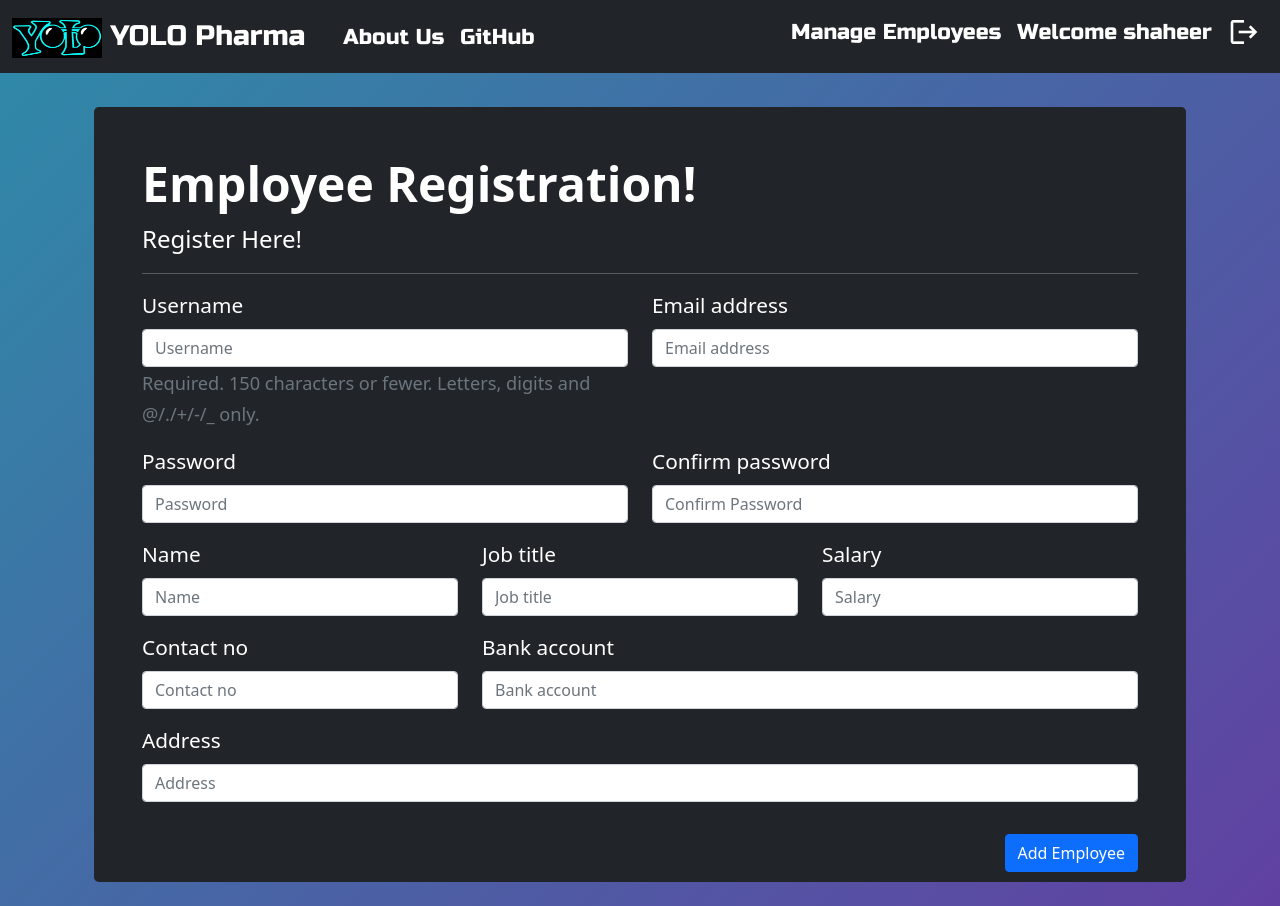
After one commit to ShaheerRehman/YOLO_Pharmacy, a Django app: page /register/ in a window 1280 px wide. The commit adds this page. Run offline with Django 4.2, Linux system fonts and the light colour scheme; a user stored in the database is signed in; some libraries are stand-ins or nearby versions.

Commit message:
3 use cases implemented

```diff
--- a/yolo_pharmacy/yolo_site/forms.py
+++ b/yolo_pharmacy/yolo_site/forms.py
@@ -1,4 +1,5 @@
 from django import forms
+from django.contrib.auth.models import User
 from . import models
 
 class CompanyForm(forms.ModelForm):
@@ -16,17 +17,33 @@ class MedicineForm(forms.ModelForm):
         model = models.Medicine
         exclude = ['updated_on']
 
-
 class CustomerForm(forms.ModelForm):
     class Meta:
         model = models.Customer
         exclude = ['added_on']
 
+class UserForm(forms.ModelForm):
+    password = forms.CharField(widget=forms.PasswordInput())
+    confirm_password = forms.CharField(widget=forms.PasswordInput())
+
+    def clean(self):
+        cleaned_data = super(UserForm, self).clean()
+        password = cleaned_data.get("password")
+        confirm_password = cleaned_data.get("confirm_password")
+
+        if password != confirm_password:
+            self.add_error('confirm_password', "Password does not match")
+
+        return cleaned_data
+
+    class Meta:
+        model = User
+        fields = ['username', 'email', 'password']
 
 class EmployeeForm(forms.ModelForm):
     class Meta:
         model = models.Employee
-        exclude = ['added_on']
+        fields = ['name', 'job_title', 'contact_no', 'bank_account', 'salary', 'address']
 
 class BillDetailsForm(forms.ModelForm):
     class Meta:
--- a/yolo_pharmacy/yolo_site/static/base.css
+++ b/yolo_pharmacy/yolo_site/static/base.css
@@ -42,6 +42,15 @@ h1.mainh1{
     padding-right: 0.5em;
 }
 
+.rel{
+    position: relative;
+}
+
+.btn-right{
+    position: absolute;
+    right: 0px;
+}
+
 .loader{
   filter:hue-rotate(0deg);
   color:linear-gradient(45deg,#6b32a1,#2a90a8);
--- a/yolo_pharmacy/yolo_site/templates/registration/logout.html
+++ b/yolo_pharmacy/yolo_site/templates/registration/logout.html
@@ -1,5 +1,5 @@
-{% extends 'yolo_pharmacy/base.html' %}
+{% extends 'yolo_site/base.html' %}
 {% block content %}
-    <h1 class="display-5 fw-bold">You are logged out</h1>
-    <p class="col-md-8 fs-4">Go back to <a href="{% url 'post_list' %}">homepage</a>. </p>
+    <h1 class="display-5 fw-bold">You are logged out!</h1>
+    <p class="col-md-8 fs-4">Go back to <a href="{% url 'index' %}">homepage</a>. </p>
 {% endblock %}
--- a/yolo_pharmacy/yolo_site/templates/yolo_pharmacy/index.html
+++ /dev/null
@@ -1,4 +0,0 @@
-{% extends 'yolo_pharmacy/base.html' %}
-{% block content %}
-    <h3>Welcome to my site</h3>
-{% endblock %}
--- a/yolo_pharmacy/yolo_site/templates/yolo_pharmacy/about.html
+++ b/yolo_pharmacy/yolo_site/templates/yolo_site/about.html
@@ -1,4 +1,4 @@
-{% extends 'yolo_pharmacy/base.html' %}
+{% extends 'yolo_site/base.html' %}
 {% block content %}
     <h1 class="mainh1">About Us</h1>
     <hr>
--- a/yolo_pharmacy/yolo_site/templates/yolo_pharmacy/base.html
+++ b/yolo_pharmacy/yolo_site/templates/yolo_site/base.html
@@ -34,12 +34,14 @@
                 <li class="nav-item">
                     <a class="nav-link active" target="_blank" aria-current="page" title="My GitHub Page" href="https://github.com/ShaheerRehman">GitHub</a>
                 </li>
-                <li class="nav-item">
-                    <a class="nav-link active" target="_blank" aria-current="page" title="My LinkedIn Page" href="https://www.linkedin.com/in/shaheer-u-rehman-97a1a9228/">LinkedIn</a>
-                </li>
             </ul>
             <ul class="navbar-nav ms-auto mb-2 mb-lg-0 navbar-right">
                 {% if user.is_authenticated %}
+                    {% if user.is_superuser %}
+                        <li class="nav-item">
+                        <a class="nav-link active" aria-current="page" title="Manage Employees" href="{% url 'emp_list' %}">Manage Employees</a>
+                        </li>
+                    {% endif %}
                     <li class="nav-item">
                         <a class="nav-link active" aria-current="page">Welcome {{ user.username }}</a>
                     </li>
--- /dev/null
+++ b/yolo_pharmacy/yolo_site/templates/yolo_site/employee_form.html
@@ -0,0 +1,96 @@
+{#only admin can access this#}
+{% extends "yolo_site/base.html" %}
+{% load bootstrap5 %}
+{% load static %}
+{% block content %}
+    {% if not form.instance.pk %}
+        <h1 class="display-5 fw-bold">Employee Registration!</h1>
+        {% if registered %}
+            <p class="col-md-8 fs-4">Employee is added successfully!</p>
+        {% else %}
+            <p class="col-md-8 fs-4">Register Here!</p>
+            <hr>
+            <form method='post'>
+                {% csrf_token %}
+                <div class="row">
+                    <div class="col-6">
+                        {% bootstrap_field user_form.username %}
+                    </div>
+                    <div class="col-6">
+                        {% bootstrap_field user_form.email %}
+                    </div>
+                </div>
+                <div class="row">
+                    <div class="col-6">
+                        {% bootstrap_field user_form.password %}
+                    </div>
+                    <div class="col-6">
+                        {% bootstrap_field user_form.confirm_password placeholder='Confirm Password' %}
+                    </div>
+                </div>
+                <div class="row">
+                    <div class="col-4">
+                        {% bootstrap_field employee_form.name %}
+                    </div>
+                    <div class="col-4">
+                        {% bootstrap_field employee_form.job_title %}
+                    </div>
+                    <div class="col-4">
+                        {% bootstrap_field employee_form.salary %}
+                    </div>
+                </div>
+                <div class="row">
+                    <div class="col-4">
+                        {% bootstrap_field employee_form.contact_no %}
+                    </div>
+                    <div class="col-8">
+                        {% bootstrap_field employee_form.bank_account %}
+                    </div>
+                </div>
+                <div class="row">
+                    <div class="col-12">
+                        {% bootstrap_field employee_form.address %}
+                    </div>
+                </div>
+                <p></p>
+                <div class="container rel">
+                    <input class="btn btn-primary btn-right" type="submit" value='Add Employee'>
+                </div>
+            </form>
+        {% endif %}
+    {% else %}
+        <h1 class="display-5 fw-bold">Employee Update!</h1>
+        <p class="col-md-8 fs-4">Update Here!</p>
+        <hr>
+        <form method='post'>
+            {% csrf_token %}
+            <div class="row">
+                <div class="col-4">
+                    {% bootstrap_field form.name %}
+                </div>
+                <div class="col-4">
+                    {% bootstrap_field form.job_title %}
+                </div>
+                <div class="col-4">
+                    {% bootstrap_field form.salary %}
+                </div>
+            </div>
+            <div class="row">
+                <div class="col-4">
+                    {% bootstrap_field form.contact_no %}
+                </div>
+                <div class="col-8">
+                    {% bootstrap_field form.bank_account %}
+                </div>
+            </div>
+            <div class="row">
+                <div class="col-12">
+                    {% bootstrap_field form.address %}
+                </div>
+            </div>
+            <p></p>
+            <input class="btn btn-primary rightPadBtn" type="submit" value='Update Employee'>
+            <a class="btn btn-secondary" href="{% url 'emp_detail' pk=employee.pk %}">Cancel</a>
+        </form>
+    {% endif %}
+{% endblock %}
--- a/yolo_pharmacy/yolo_site/urls.py
+++ b/yolo_pharmacy/yolo_site/urls.py
@@ -3,5 +3,10 @@ from . import views
 
 urlpatterns = [
     path('', views.IndexView.as_view(), name='index'),
+    path('emp_list/', views.EmpListView.as_view(), name='emp_list'),
+    path('emp_detail/<int:pk>/', views.EmpDetailView.as_view(), name='emp_detail'),
+    path('emp_delete/<int:pk>/', views.EmpDeleteView.as_view(), name='emp_delete'),
+    path('emp_edit/<int:pk>/', views.EmpUpdateView.as_view(), name='emp_edit'),
+    path('register/', views.register, name='register'),
     path('about/', views.AboutView.as_view(), name='about'),
 ]
--- a/yolo_pharmacy/yolo_site/views.py
+++ b/yolo_pharmacy/yolo_site/views.py
@@ -1,9 +1,67 @@
+from django.contrib.auth.decorators import user_passes_test, login_required
+from django.contrib.auth.mixins import UserPassesTestMixin
+from django.urls import reverse_lazy
+from . import models
 from django.shortcuts import render
-from django.views.generic import TemplateView
+from django.utils import timezone
+from django.views.generic import (View, TemplateView,
+                                  CreateView, ListView,
+                                  DetailView, DeleteView,
+                                  UpdateView, )
+from . import forms
 # Create your views here
 
 class IndexView(TemplateView):
-    template_name = 'yolo_pharmacy/index.html'
+    template_name = 'yolo_site/index.html'
 
 class AboutView(TemplateView):
-    template_name = 'yolo_pharmacy/about.html'
+    template_name = 'yolo_site/about.html'
+
+class SuperUserCheck(UserPassesTestMixin, View):
+    def test_func(self):
+        return self.request.user.is_superuser
+
+class EmpListView(SuperUserCheck, ListView):
+    model = models.Employee
+    def get_queryset(self):
+        return models.Employee.objects.filter(added_on__lte=timezone.now()).order_by('-added_on')
+
+class EmpDetailView(SuperUserCheck, DetailView):
+    model = models.Employee
+
+class EmpUpdateView(SuperUserCheck, UpdateView):
+    model = models.Employee
+    form_class = forms.EmployeeForm
+    redirect_field_name = 'yolo_site/employee_detail.html'
+
+class EmpDeleteView(SuperUserCheck, DeleteView):
+    model = models.Employee
+    success_url = reverse_lazy('emp_list')
+
+@user_passes_test(lambda u: u.is_superuser)
+def register(request):
+    registered = False
+
+    if request.method == "POST":
+
+        user_form = forms.UserForm(data=request.POST)
+        employee_form = forms.EmployeeForm(data=request.POST)
+
+        if user_form.is_valid() and employee_form.is_valid():
+
+            user = user_form.save()
+            user.set_password(user.password)
+            user.save()
+
+            employee = employee_form.save(commit=False)
+            employee.user = user
+            employee.save()
+            registered = True
+        else:
+            print(user_form.errors, employee_form.errors)
+    else:
+        user_form = forms.UserForm()
+        employee_form = forms.EmployeeForm()
+
+    return render(request, 'yolo_site/employee_form.html',
+                  {'user_form': user_form, 'employee_form': employee_form, 'registered': registered})
```
Also changed, not shown: yolo_pharmacy/yolo_site/models.py (+34 -8 lines), yolo_pharmacy/yolo_site/templates/registration/login.html (+14 -5 lines), yolo_pharmacy/yolo_site/templates/yolo_site/employee_confirm_delete.html (added, +11 -0 lines), yolo_pharmacy/yolo_site/templates/yolo_site/employee_detail.html (added, +18 -0 lines), yolo_pharmacy/yolo_site/templates/yolo_site/employee_list.html (added, +22 -0 lines), yolo_pharmacy/yolo_site/templates/yolo_site/index.html (added, +11 -0 lines), yolo_pharmacy/db.sqlite3, yolo_pharmacy/yolo_site/migrations/0001_initial.py, yolo_pharmacy/yolo_site/migrations/0002_rename_salary_employee_salary_delete_salesreport.py (deleted).
